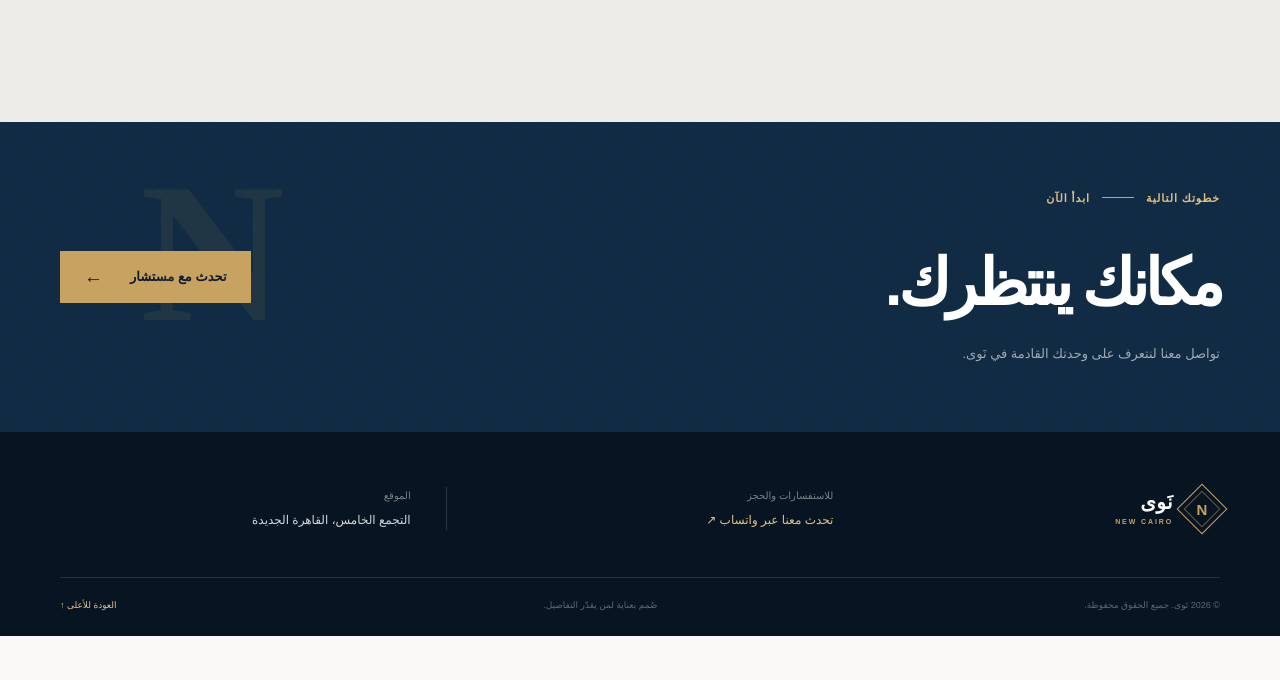
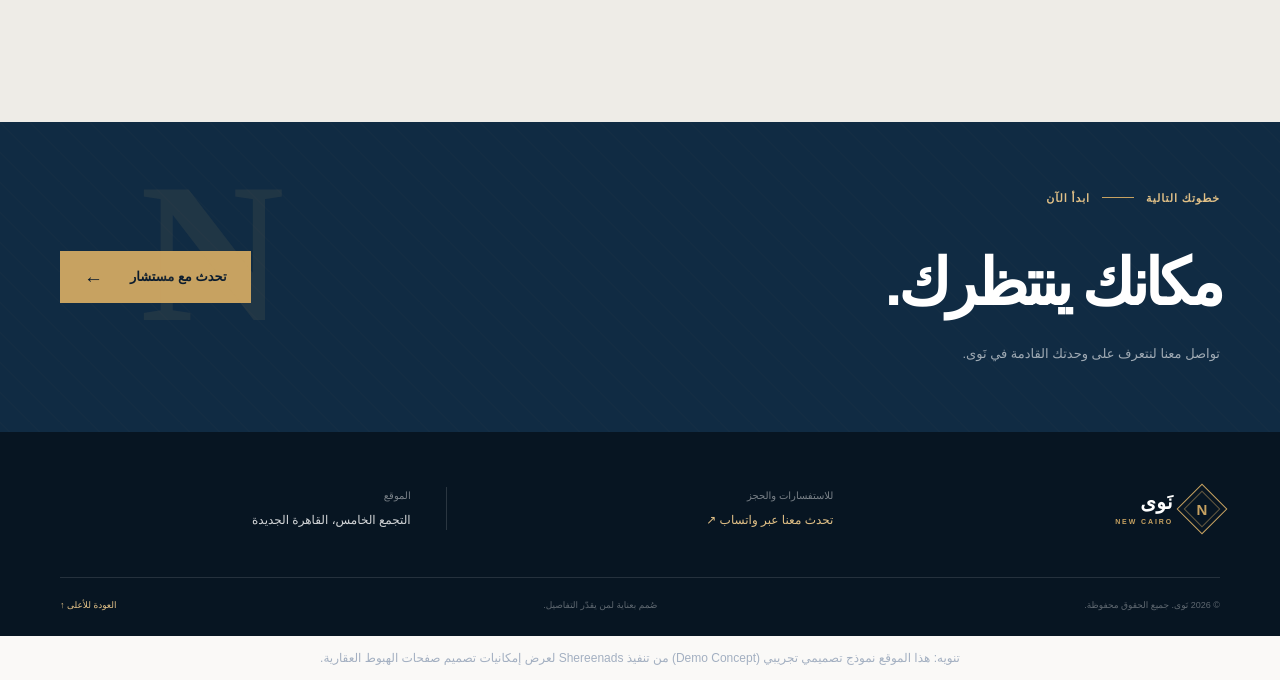
Before and after one commit to marketawya-lang/Nawa, a plain HTML site: page index.html in a window 1280 px wide. Shown: the part 4371-5051 px from the top of the page. Before the commit the page ends 5007 px from the top, so only its background shows below. Drawn offline with Linux system fonts and the light colour scheme.

Commit message:
Add disclaimer paragraph to index.html
Added a disclaimer paragraph in Arabic about the demo site.

```diff
--- a/index.html
+++ b/index.html
@@ -209,5 +209,9 @@ document.querySelectorAll('a[href^="#"]').forEach((link) => {
 });
 
     </script>
+    <p style="font-size: 12px; color: #94a3b8; margin-top: 12px; text-align: center; opacity: 0.85;">
+  تنويه: هذا الموقع نموذج تصميمي تجريبي (Demo Concept) من تنفيذ Shereenads لعرض إمكانيات تصميم صفحات الهبوط العقارية.
+</p>
+
   </body>
 </html>
```
